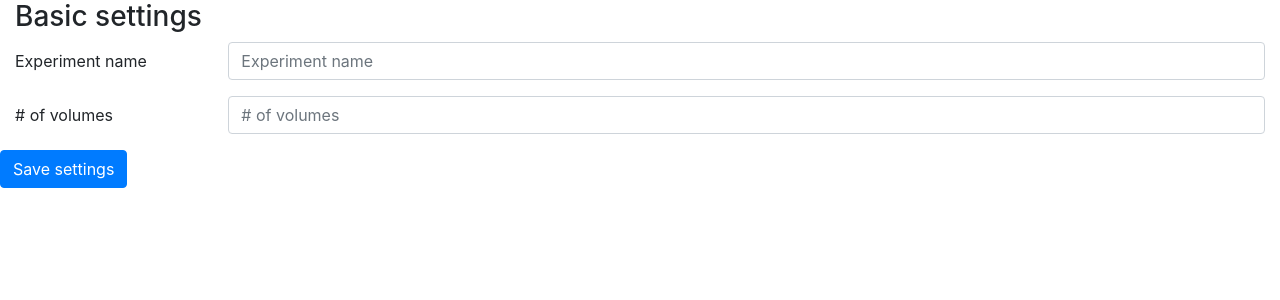
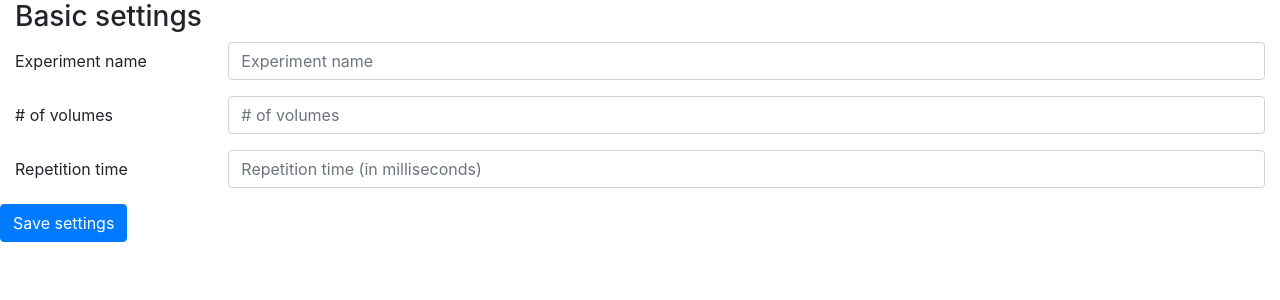
Before and after one commit to jsheunis/online-brain, a Flask app: template openbrain/templates/viz_base.html in a window 1280 px wide. Shown: the top 300 px of the page. Run offline with Flask 2, Linux system fonts and the light colour scheme; the template is opened without the code that fills it, so the values that code supplies are empty; parts of the project's set-up code (start-up, migrations or seed data) failed here and were passed over; some libraries are stand-ins or nearby versions.

Commit message:
viz: Add field for repetition time

```diff
--- a/openbrain/static/script.js
+++ b/openbrain/static/script.js
@@ -39,6 +39,7 @@ $("#btnSaveSettings").click(function() {
     // Update variables in global scope
     experimentName = $("#exp_name").val();
     maxNumberOfImages = $("#no_of_volumes").val();
+    repetitionTime = $("#repetition_time").val();
 
     // Send experiment name to server
     $.ajax({
--- a/openbrain/templates/viz_base.html
+++ b/openbrain/templates/viz_base.html
@@ -26,6 +26,13 @@
                             <input type="number" class="form-control" id="no_of_volumes" placeholder="# of volumes" min="1">
                         </div>
                     </div>
+
+                    <div class="form-group row">
+                            <label for="repetition_time" class="col-sm-2 col-form-label">Repetition time</label>
+                            <div class="col-sm-10">
+                                <input type="number" class="form-control" id="repetition_time" placeholder="Repetition time (in milliseconds)" min="500">
+                            </div>
+                        </div>
 
                     <div class="form-group row">
                         <button type="button" class="btn btn-primary" id="btnSaveSettings">Save settings</button>
```
